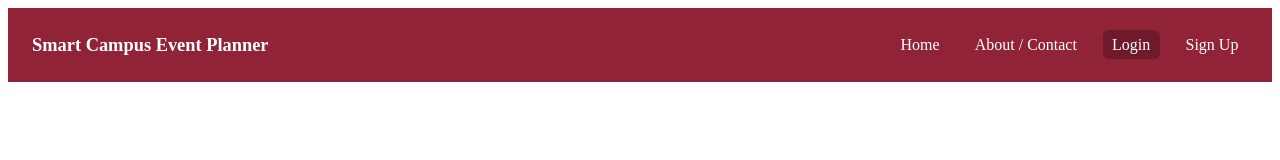
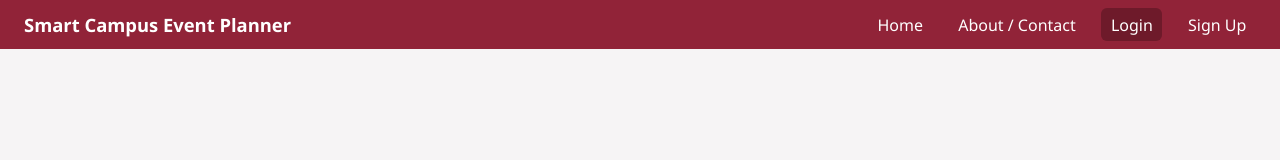
Before and after one commit to MoaiadAkari/Smart-Campus-Event-Planner_Team_16, a website: page views/components/header.html in a window 1280 px wide. Drawn offline with Linux system fonts and the light colour scheme.

Commit message:
Fixed the margins in the header and footer file (by linking style.css

```diff
--- a/public/css/components/header.css
+++ b/public/css/components/header.css
@@ -53,3 +53,9 @@
 .navbar .nav-links a.active {
   background-color: var(--primary-dark);
 }
+
+* {
+  margin: 0;
+  padding: 0;
+  box-sizing: border-box;
+}
--- a/views/components/header.html
+++ b/views/components/header.html
@@ -4,6 +4,8 @@
   <meta charset="UTF-8">
   <meta name="viewport" content="width=device-width, initial-scale=1.0">
 <link rel="stylesheet" href="../../public/css/components/header.css">
+
+<link rel="stylesheet" href="../../public/css/style.css">
 
 </head>
 
```
Also changed, not shown: views/components/footer.html (+1 -0 lines), views/event-details.html (+1 -0 lines), views/events.html (+2 -0 lines), public/js/components/components.js (added).
